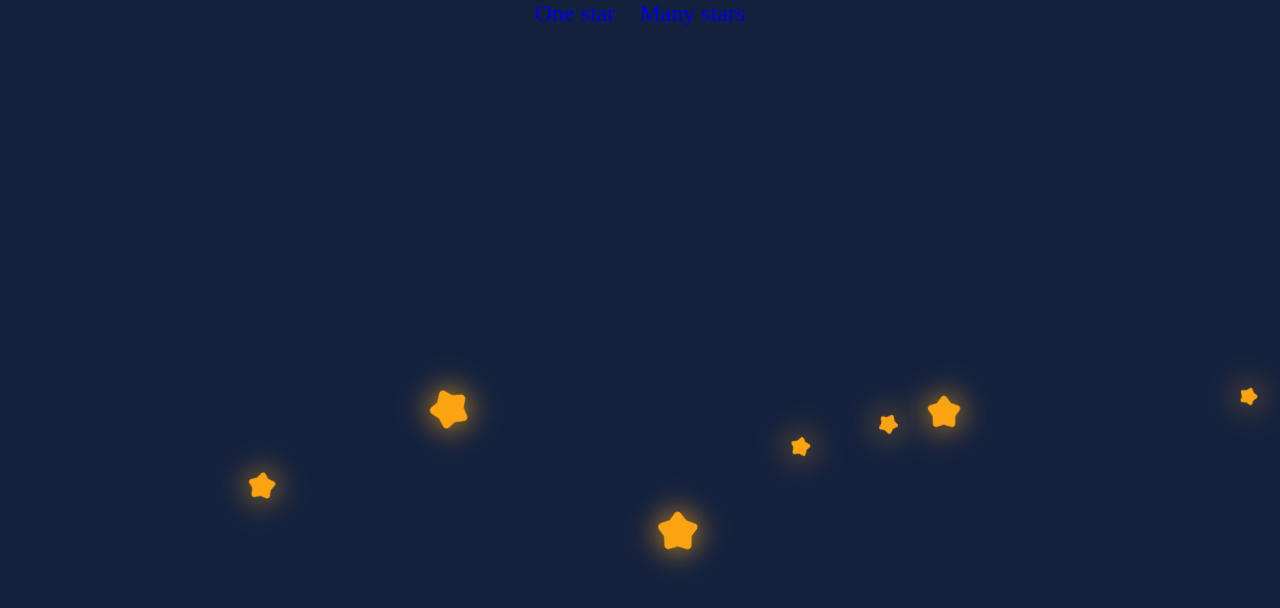
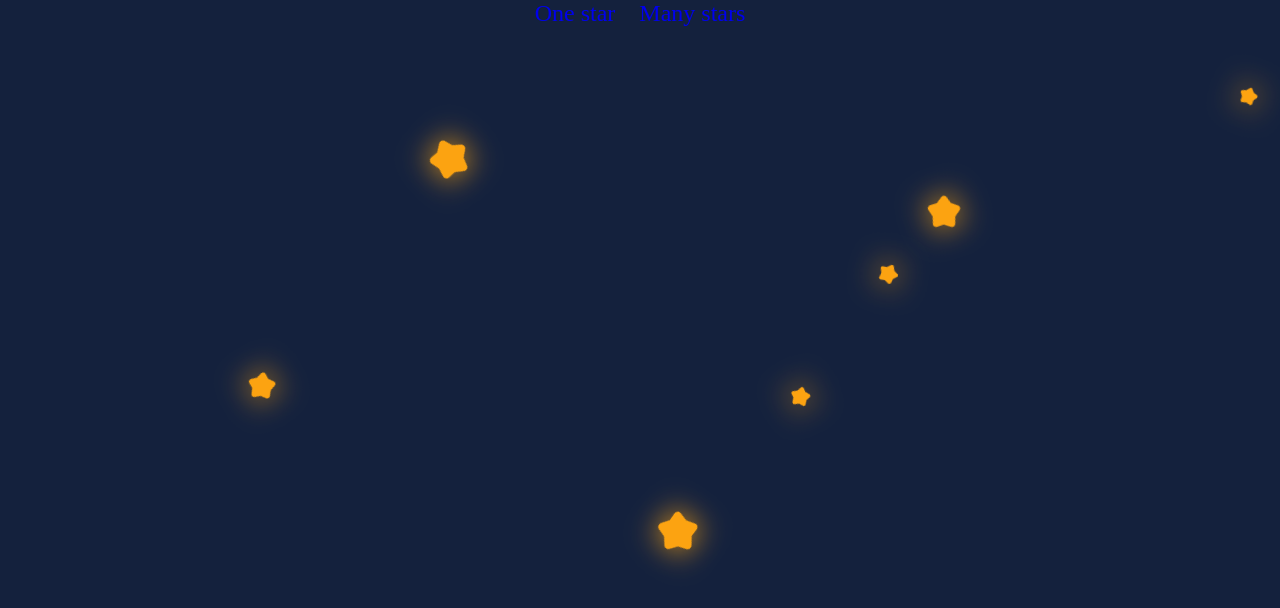
Before and after one commit to ReonKovalchuk/falling-stars-game, a Nuxt app: page /ManyStars in a window 1280 px wide. Shown: the top 608 px of the page. Built offline with nearby package versions, Linux system fonts and the light colour scheme.

Commit message:
исправила позицию генерированных звезд

```diff
--- a/app.vue
+++ b/app.vue
@@ -36,3 +36,10 @@ a:visited {
   color: #fff;
 }
 </style>
+
+<script setup>
+useHead({
+  title: "Falling stars",
+  description: "Учебный проект на Nuxt",
+});
+</script>
--- a/assets/main.scss
+++ b/assets/main.scss
@@ -16,14 +16,15 @@ $container-width: 100vw;
 .stars__container {
   width: $container-width;
   height: 100vh;
+  position: relative;
 }
 .star-wrapper {
   animation: animateFall 5s linear forwards;
-  top: 0%;
+  top: 0;
+  position: absolute;
 }
 .star {
   position: absolute;
-
   top: 50%;
   left: 50%;
   color: $color-gold;
--- a/components/Star.vue
+++ b/components/Star.vue
@@ -18,7 +18,6 @@
 
 <style>
 .star-wrapper {
-  position: relative;
   height: 50px;
   width: 50px;
 }
--- a/pages/ManyStars.vue
+++ b/pages/ManyStars.vue
@@ -8,7 +8,7 @@
       font-size:${star.fontSize};
       margin-left: -${star.offset};
   margin-top: -${star.offset};`"
-      :wrapper-style="`left:${star.left};animation-duration:${star.animationDuration}`"
+      :wrapper-style="`left:${star.left};top:0px;animation-duration:${star.animationDuration}`"
     />
   </div>
 </template>
--- a/pages/index.vue
+++ b/pages/index.vue
@@ -4,7 +4,7 @@
       star-style="font-size:40px;
       margin-top:-20px; margin-left:-20px;
       animation-play-state: paused;"
-      wrapperStyle="animation-play-state: paused;"
+      wrapperStyle="animation-play-state: paused; position:relative;"
     >
     </Star>
   </main>
```
